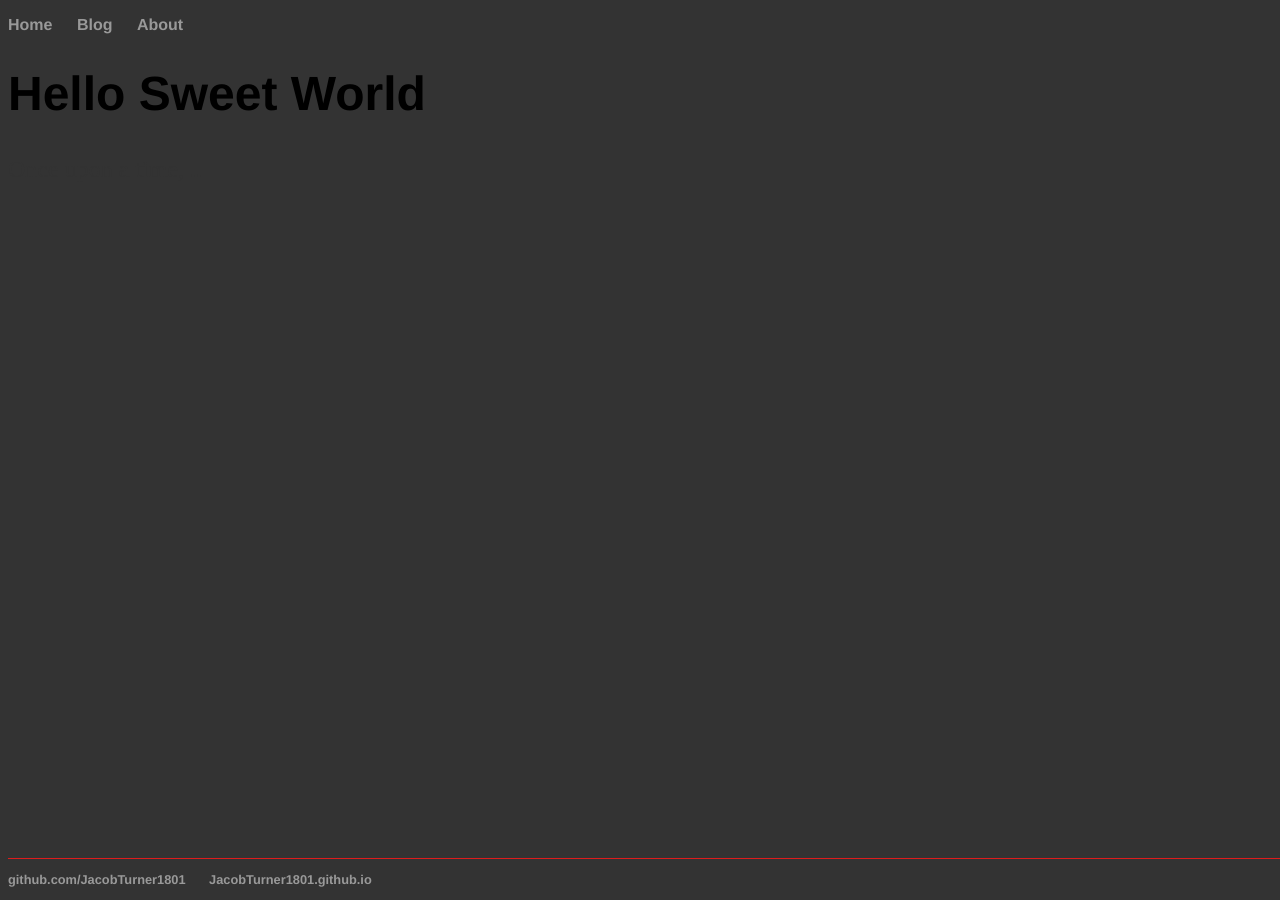
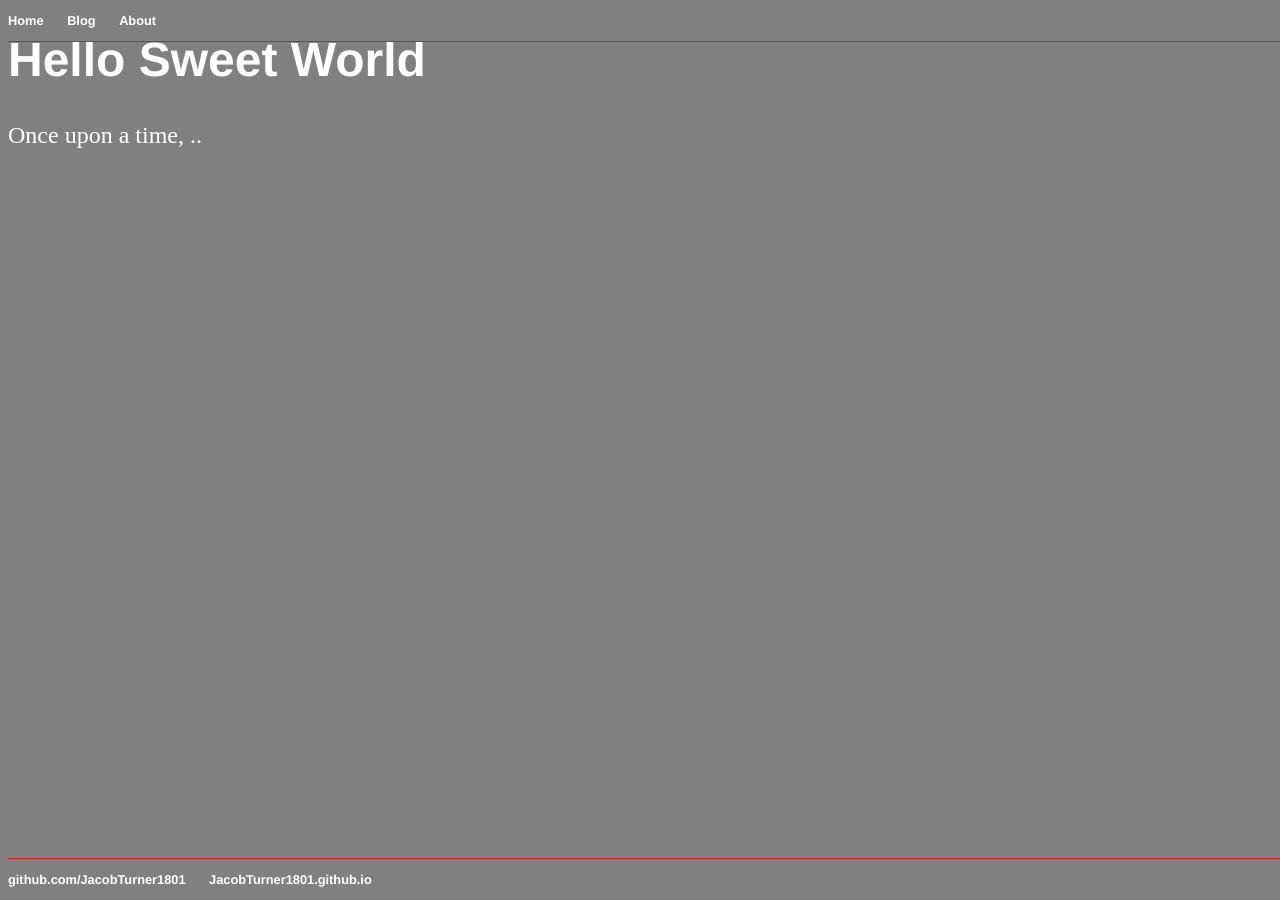
Before and after one commit to JacobTurner1801/JacobTurner1801.github.io, a Jekyll site: the page built from index.html, in a window 1280 px wide. Built offline with Jekyll 4.4.1, drawn with Linux system fonts in a browser that asks for light colours.

Commit message:
style changes attempt

```diff
--- a/css/main.css
+++ b/css/main.css
@@ -1,19 +1,23 @@
-* {
-  background-color: #333;
+body {
+  background-color: gray;
 }
 .body {
   margin: 60px auto;
   width: 70%;
 }
+
 h1 {
+  color: white;
   font-size: 3em;
   font-family: "Helvetica", "Arial", "Sans-Serif";
 }
+
 p {
   font-size: 1.5em;
   line-height: 1.4em;
-  color: #333;
+  color: white;
 }
+
 footer {
   bottom: 0;
   position: absolute;
@@ -35,12 +39,16 @@ footer ul li {
 }
 
 nav {
-  border-bottom: #de1c1c;
+  top: 0px;
+  position: absolute;
+  width: 100%;
+  border-bottom: 1px solid #de1c1c;
+  font-size: 0.8em;
 }
 
 a {
   text-decoration: none;
-  color: #999;
+  color: white;
 }
 a:hover {
   text-decoration: underline;
```
